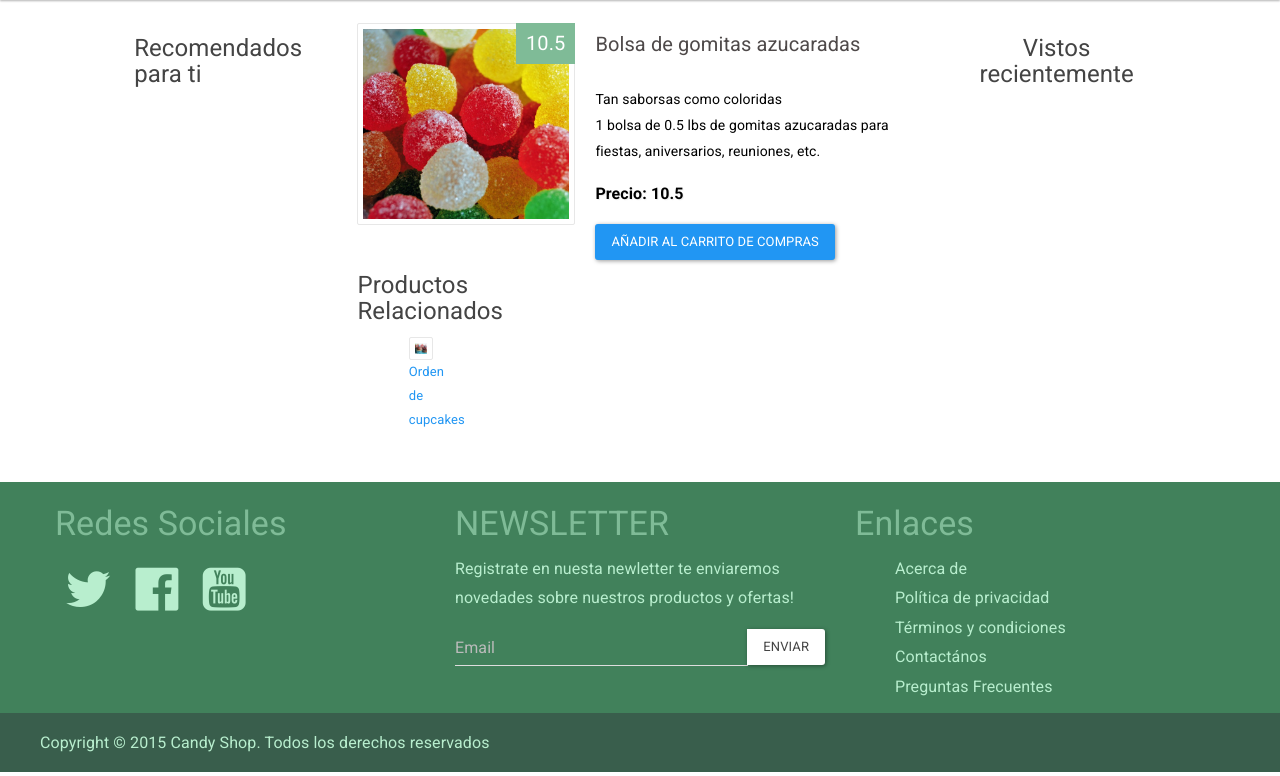
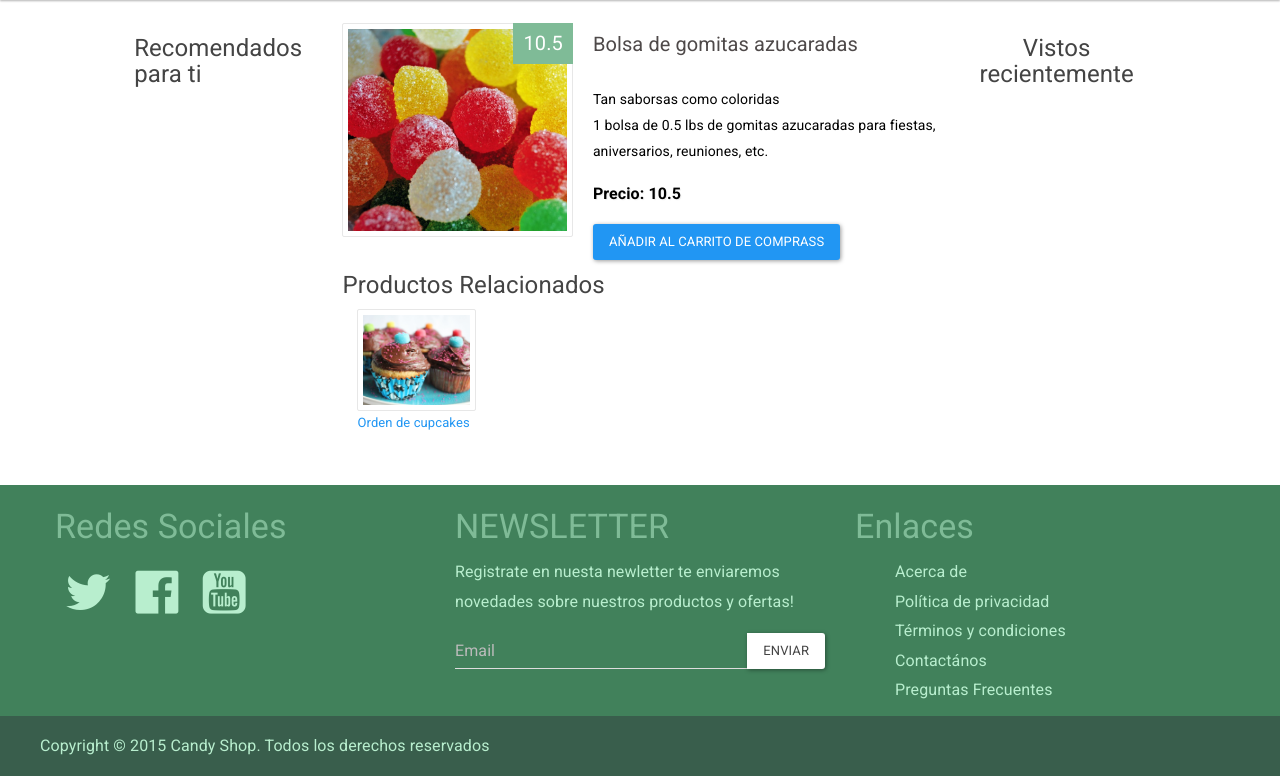
Before and after one commit to Luis-Jovel/CandyShop, a PHP site: page /detalles.php?id=1 in a window 1280 px wide. Shown: the part 206-982 px from the top of the page. Run offline with PHP 8.4, Linux system fonts and the light colour scheme; data comes from the database, SQL or seed files in the repository.

Commit message:
Requerimiento Mostrar Productos Relacionados con el Visto en Detalle - 0

```diff
--- a/detalles.php
+++ b/detalles.php
@@ -5,5 +5,5 @@
 	$producto = $producto[0];
 	if (isset($_SESSION["usuario"]))
 		productoVisto($_GET["id"], $_SESSION["usuario"]["Id"]);
-?><div class="producto"><div class="col-md-5 col-lg-5 col-sm-6 col-xs-12"><span class="producto-precio"><?php echo htmlspecialchars($producto['precio'], ENT_QUOTES, 'UTF-8'); ?></span><a href="<?php echo htmlspecialchars('./detalles.php?id=' . ($producto[0]) . '', ENT_QUOTES, 'UTF-8'); ?>" class="producto-image-container"><img src="<?php echo htmlspecialchars('./productos/' . ($producto[6]) . '', ENT_QUOTES, 'UTF-8'); ?>"/></a></div><div class="producto-detalles col-md-7 col-lg-7 col-sm-6 col-xs-12"><h2 class="producto-nombre"><?php echo $producto['nombre']; ?></h2><p class="producto-descripcion"><?php echo $producto['descripcion']; ?></p><p class="producto-descripcion-precio">Precio: <?=$producto['precio']?></p><a href="<?php echo './carritodecompras.php?id=' . ($producto[0]) . ''; ?>" class="btn btn-primary">Añadir al Carrito de Compras
-</a></div></div><div class="col-md-5 col-lg-5 col-sm-6 col-xs-12"><div class="relacionados"></div><?php include 'productosrelacionados.php'; ?></div><?php } else { ?><div role="alert" class="alert alert-warning">No hay productos a mostrar</div><?php } ?></section><?php include 'include/footer.php' ?>
+?><div class="producto row"><div class="col-md-5 col-lg-5 col-sm-6 col-xs-12"><span class="producto-precio"><?php echo htmlspecialchars($producto['precio'], ENT_QUOTES, 'UTF-8'); ?></span><a href="<?php echo htmlspecialchars('./detalles.php?id=' . ($producto[0]) . '', ENT_QUOTES, 'UTF-8'); ?>" class="producto-image-container"><img src="<?php echo htmlspecialchars('./productos/' . ($producto[6]) . '', ENT_QUOTES, 'UTF-8'); ?>"/></a></div><div class="producto-detalles col-md-7 col-lg-7 col-sm-6 col-xs-12"><h2 class="producto-nombre"><?php echo $producto['nombre']; ?></h2><p class="producto-descripcion"><?php echo $producto['descripcion']; ?></p><p class="producto-descripcion-precio">Precio: <?=$producto['precio']?></p><a href="<?php echo './carritodecompras.php?id=' . ($producto[0]) . ''; ?>" class="btn btn-primary">Añadir al Carrito de Comprass
+</a></div></div><div class="ProductosRelacionados"><?php include 'productosrelacionados.php' ?></div><?php } else { ?><div role="alert" class="alert alert-warning">No hay productos a mostrar</div><?php } ?></section><?php include 'include/footer.php' ?>
--- a/funciones/consultas.php
+++ b/funciones/consultas.php
@@ -116,7 +116,7 @@
 			$idcategoria = $key["id"];
 		}
 
-		$stmt = $db->prepare("SELECT pt.* FROM productos as pt WHERE idcategoria = ?");
+		$stmt = $db->prepare("SELECT pt.* FROM productos as pt WHERE idcategoria = ? LIMIT 0,4");
 		$stmt->bind_param("i",$idcategoria);
 		$rows = array();
 		if ($stmt->execute()) {
--- a/productosrelacionados.php
+++ b/productosrelacionados.php
@@ -1,7 +1,7 @@
 <h4>Productos Relacionados</h4>
 <?php $Productos = getProductoRelacionado($_GET["id"]);?>
 <?php foreach ($Productos as $Producto): ?>
-	<div class="producto col-lg-3 col-lg-offset-2 col-md-12">
+	<div class="producto col-lg-3  col-md-12">
 		<img src="./productos/<?= $Producto->imagen ?>" alt="<?= $Producto->nombre ?>">
 		<a href="detalles.php?id=<?= $Producto->id ?>"><?= $Producto->nombre ?></a>
 	</div>
```
